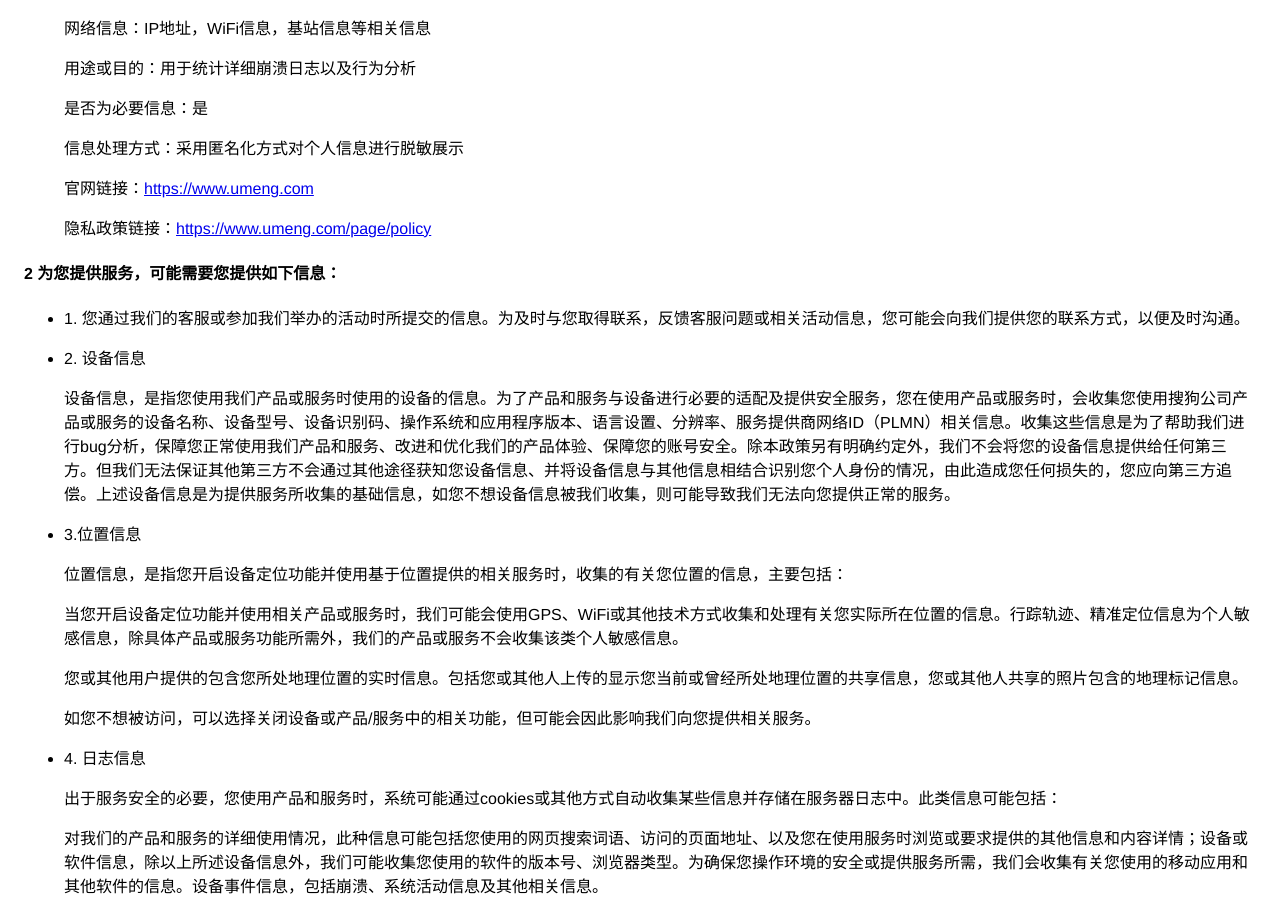
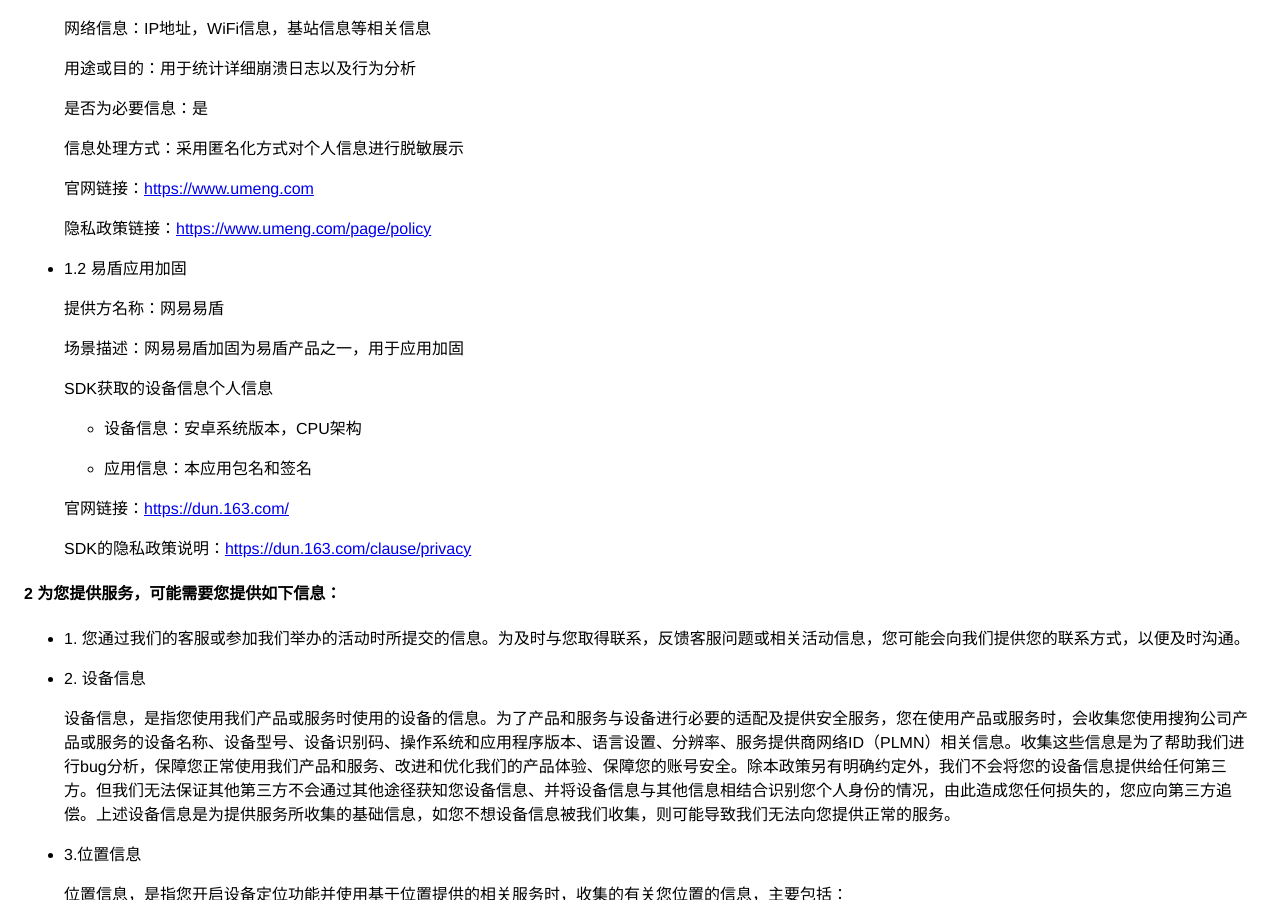
Before and after one commit to ztdr/home, a Jekyll site: the page lz_privacy.html, which Jekyll copies as it is, in a window 1280 px wide and 900 px high, scrolled down 807 px. Built offline with Jekyll 4.4.1, drawn with Linux system fonts in a browser that asks for light colours; some of the changed text lies outside the part shown.

Commit message:
feat: update

```diff
--- a/lz_privacy.html
+++ b/lz_privacy.html
@@ -18,8 +18,8 @@
 <body>
 <h2>隐私政策</h2>
 <p>本隐私政策发布日期：2022年1月8日</p>
-<p>本隐私政策更新日期：2023年1月5日</p>
-<p>本隐私政策生效日期：2023年1月5日</p>
+<p>本隐私政策更新日期：2023年2月24日</p>
+<p>本隐私政策生效日期：2023年2月24日</p>
 <p>
     杭州玩佳网络技术有限公司“练字大师 -
     书法”(我方"或"我们")尊重并保护所有使用隐私政策网络服务用户的个人隐私权。为了给您提供更准确的服务，我们的隐私政策涵盖我们收集，使用，披露，传输和存储您的信息的方式。但隐私政策将以高度的勤勉、审慎义务对待这些信息。隐私政策会不时更新本隐私权政策。
@@ -55,6 +55,18 @@
         <p>信息处理方式：采用匿名化方式对个人信息进行脱敏展示</p>
         <p>官网链接：<a href="https://www.umeng.com">https://www.umeng.com</a></p>
         <p>隐私政策链接：<a href="https://www.umeng.com/page/policy">https://www.umeng.com/page/policy</a></p>
+    </li>
+    <li>
+        <p>1.2 易盾应用加固</p>
+        <p>提供方名称：网易易盾</p>
+        <p>场景描述：网易易盾加固为易盾产品之一，用于应用加固</p>
+        <p>SDK获取的设备信息个人信息</p>
+        <ul>
+            <li><p>设备信息：安卓系统版本，CPU架构</p></li>
+            <li><p>应用信息：本应用包名和签名</p></li>
+        </ul>
+        <p>官网链接：<a href="https://dun.163.com/">https://dun.163.com/</a></p>
+        <p>SDK的隐私政策说明：<a href="https://dun.163.com/clause/privacy">https://dun.163.com/clause/privacy</a></p>
     </li>
 </ul>
 
```
Also changed, not shown: lz_privacy_lzds.html (+14 -2 lines).
